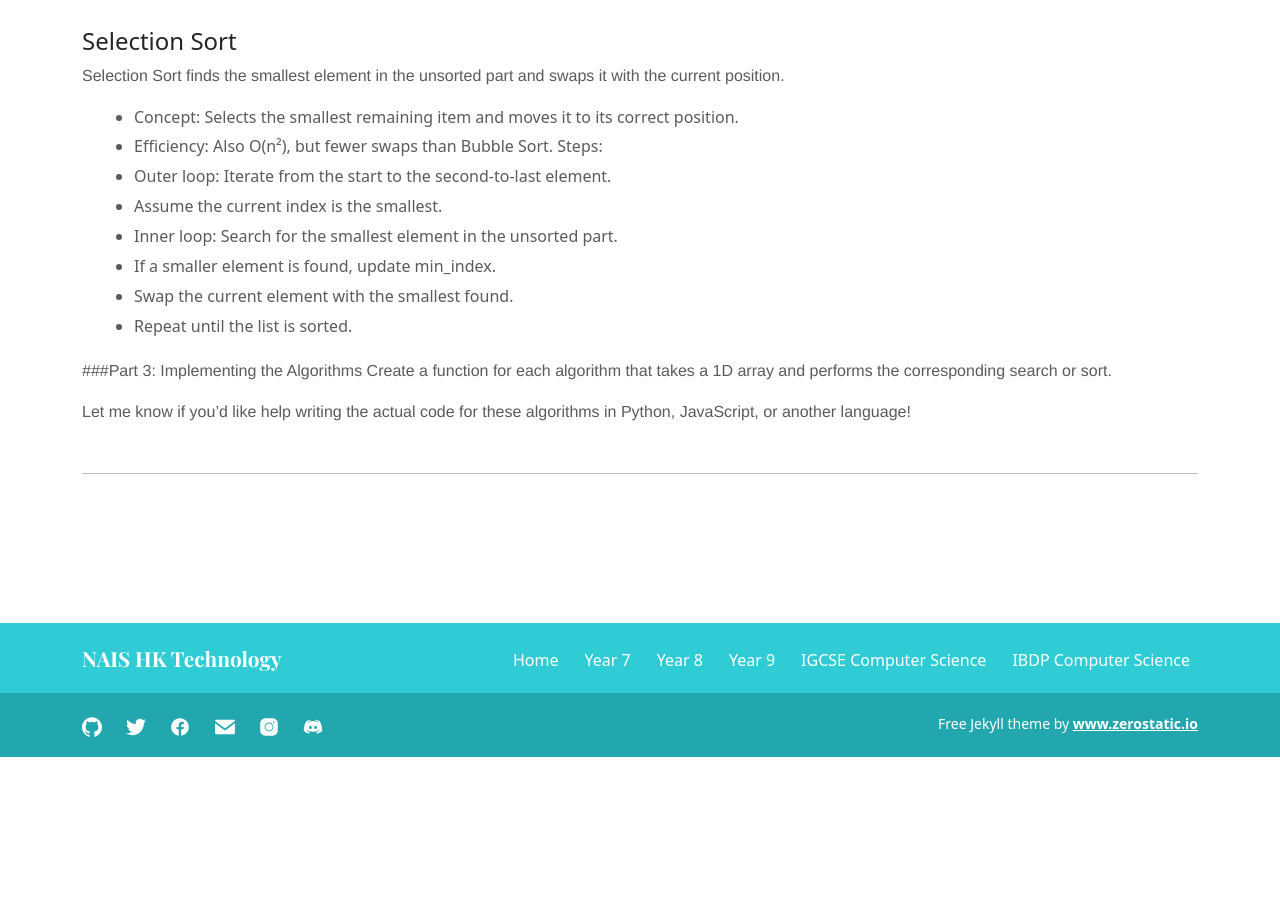
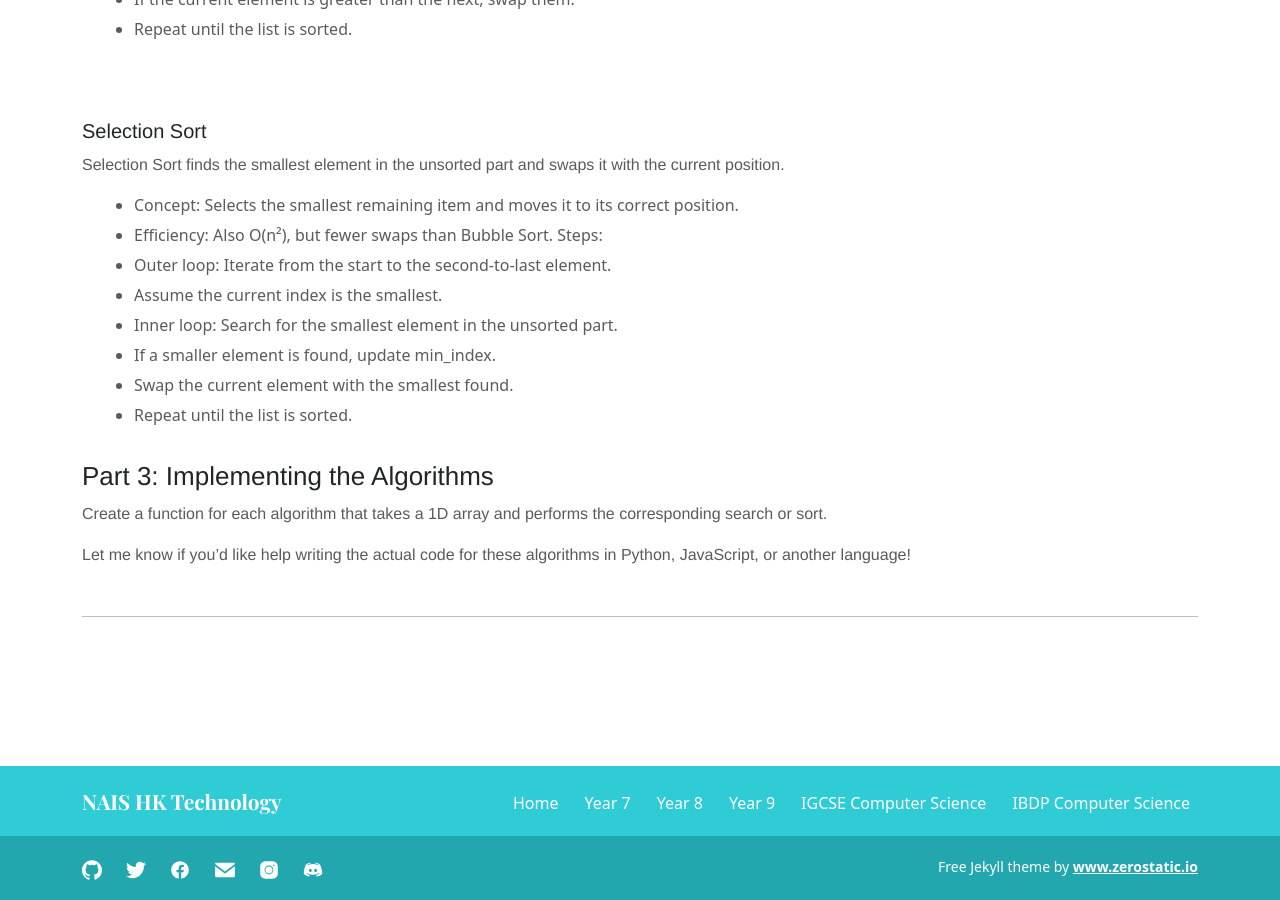
Before and after one commit to elliottpaulrees/NAIS-Tech, a Jekyll site: the page built from ibdp_python.md, in a window 1280 px wide and 900 px high, scrolled down 11397 px. Built offline with Jekyll 4.4.1, drawn with Linux system fonts in a browser that asks for light colours; before the commit the page ends 12154 px from its top, so only the background shows below that.

Commit message:
Update ibdp_python.md

```diff
--- a/ibdp_python.md
+++ b/ibdp_python.md
@@ -429,7 +429,7 @@
 ### Part 1: Understanding Searching Algorithms
 Searching is the process of finding a specific item within a data structure. We will analyze two common methods.
 
-#### Linear Search (Sequential Search)
+### Linear Search (Sequential Search)
 The Linear Search algorithm checks every element in the list sequentially (one by one) until the target item is found or the end of the list is reached.
 - When to use: When the list is small or unsorted.
 - Efficiency: Slow and increases in time as the list of data increases in size. Represented as O(N).
@@ -439,9 +439,10 @@
 - If they match, return the current index.
 - If not, continue to the next position.
 - If the loop finishes without finding the number, return -1.
-  <BR>
 
-#### Binary Search
+<BR>
+
+### Binary Search
 The Binary Search algorithm is significantly faster but requires the list to be sorted. It works by repeatedly dividing the search interval in half.
 - When to use: When the list is large and sorted.
 - Efficiency: Very fast. Represented as O(log n).
@@ -456,7 +457,7 @@
 - If not found, return -1.
 
 <BR>
-### Part 2: Understanding Sorting Algorithms
+## Part 2: Understanding Sorting Algorithms
 Sorting arranges a list of items into a specific order (ascending or descending).
 
 #### bubble Sort
@@ -469,7 +470,8 @@
 - If the current element is greater than the next, swap them.
 - Repeat until the list is sorted.
 <BR>
-#### Selection Sort
+
+### Selection Sort
 Selection Sort finds the smallest element in the unsorted part and swaps it with the current position.
 - Concept: Selects the smallest remaining item and moves it to its correct position.
 - Efficiency: Also O(n²), but fewer swaps than Bubble Sort.
@@ -481,7 +483,7 @@
 - Swap the current element with the smallest found.
 - Repeat until the list is sorted.
 
-###Part 3: Implementing the Algorithms
+## Part 3: Implementing the Algorithms
 Create a function for each algorithm that takes a 1D array and performs the corresponding search or sort.
 
 Let me know if you'd like help writing the actual code for these algorithms in Python, JavaScript, or another language!
```
